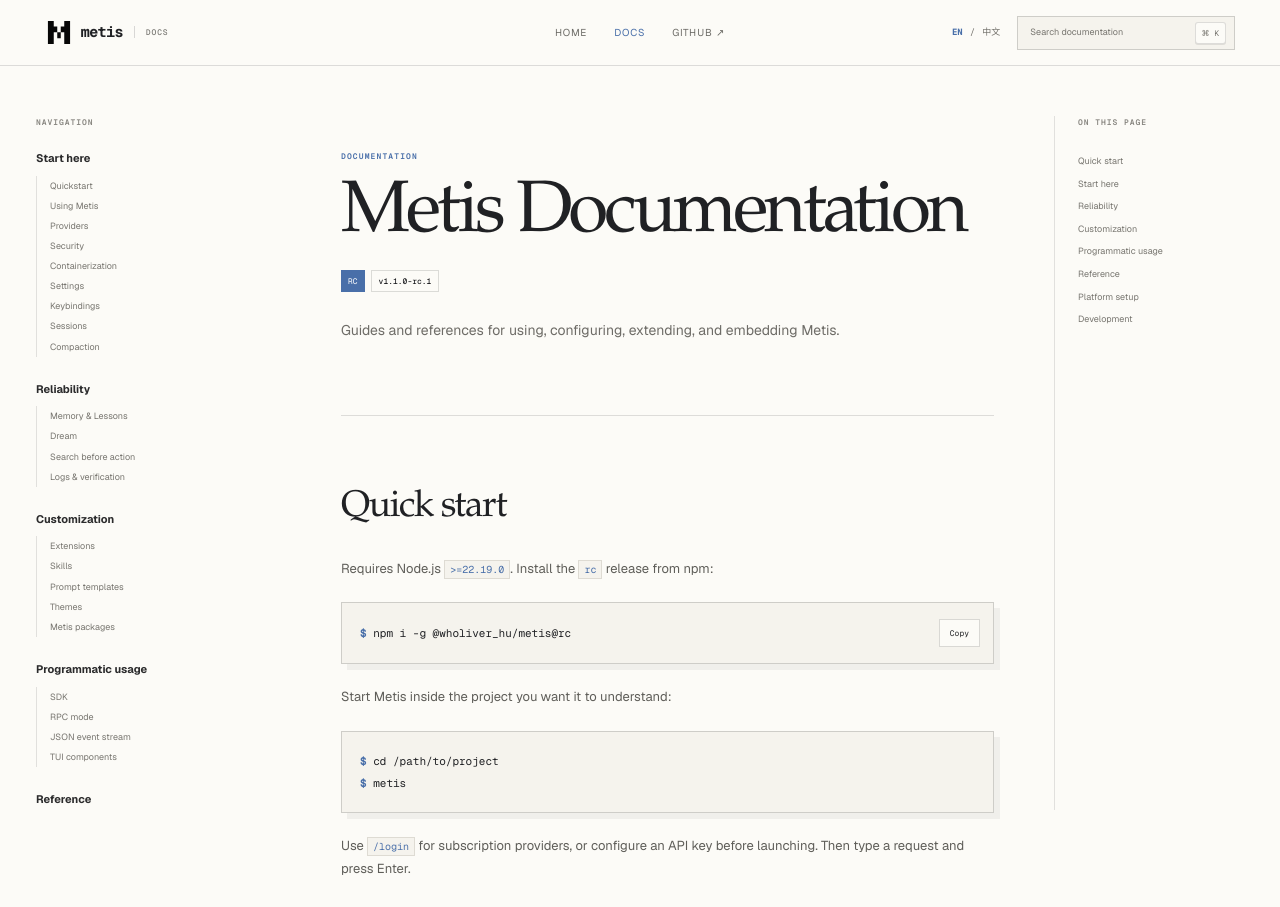
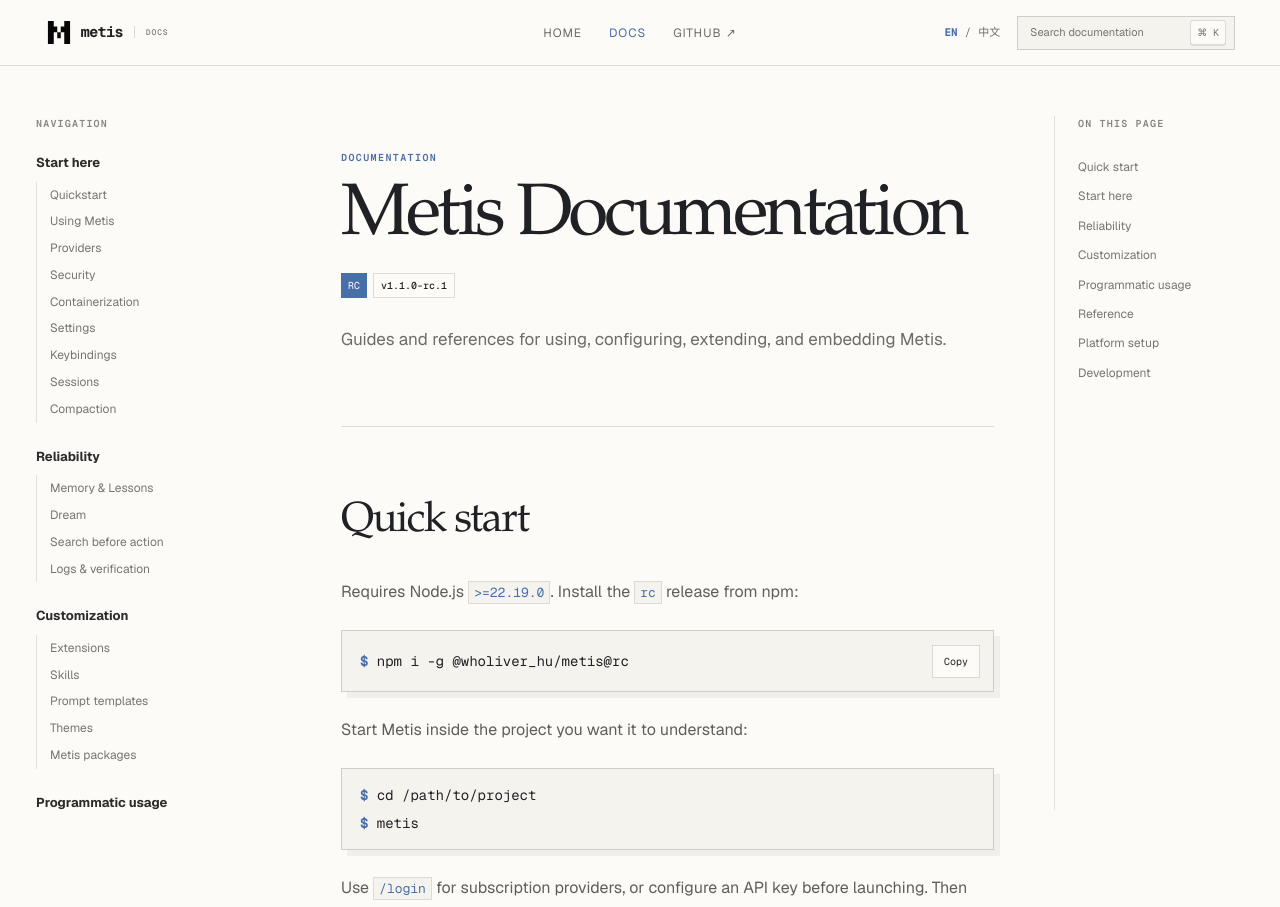
Before and after one commit to Wholiver/metisagent.tech, a Next.js app: page /docs in a window 1280 px wide. Shown: the top 907 px of the page. Built offline with nearby package versions, Linux system fonts and the light colour scheme.

Commit message:
fix: improve docs readability

```diff
--- a/app/docs/docs.css
+++ b/app/docs/docs.css
@@ -43,7 +43,7 @@
 .docs-header nav {
   display: flex;
   gap: 27px;
-  font-size: 10px;
+  font-size: 12px;
   letter-spacing: 0.08em;
   text-transform: uppercase;
 }
@@ -58,6 +58,8 @@
   gap: 15px;
 }
 
+.docs-header .language-toggle { font-size: 11px; }
+
 .docs-search-trigger {
   width: 218px;
   height: 34px;
@@ -70,7 +72,7 @@
   background: #f5f3ed;
   color: #77756f;
   cursor: pointer;
-  font-size: 9px;
+  font-size: 11px;
 }
 
 .docs-search-trigger kbd, .search-input-row kbd {
@@ -80,7 +82,7 @@
   background: #fcfbf7;
   box-shadow: 0 1px 0 rgba(32, 33, 36, 0.1);
   font-family: var(--font-geist-mono), monospace;
-  font-size: 8px;
+  font-size: 10px;
 }
 
 .docs-shell {
@@ -105,7 +107,7 @@
   margin: 0 0 22px;
   color: #888680;
   font-family: var(--font-geist-mono), monospace;
-  font-size: 8px;
+  font-size: 10px;
   font-weight: 600;
   letter-spacing: 0.12em;
   text-transform: uppercase;
@@ -116,15 +118,15 @@
 .sidebar-group > a:first-child {
   margin-bottom: 9px;
   color: #2b2b2c;
-  font-size: 11px;
+  font-size: 13px;
   font-weight: 650;
 }
 .sidebar-group > a:not(:first-child) {
-  padding: 4px 0 4px 13px;
+  padding: 5px 0 5px 13px;
   border-left: 1px solid rgba(32, 33, 36, 0.12);
   color: #77756f;
-  font-size: 9px;
-  line-height: 1.35;
+  font-size: 12px;
+  line-height: 1.4;
 }
 .sidebar-group a:hover { color: #496fa9; }
 
@@ -134,10 +136,10 @@
 }
 .docs-toc a {
   display: block;
-  padding: 5px 0;
+  padding: 6px 0;
   color: #77756f;
-  font-size: 9px;
-  line-height: 1.4;
+  font-size: 12px;
+  line-height: 1.45;
 }
 .docs-toc a:hover { color: #496fa9; }
 
@@ -150,7 +152,7 @@
   margin: 0 0 18px;
   color: #496fa9;
   font-family: var(--font-geist-mono), monospace;
-  font-size: 8px;
+  font-size: 10px;
   font-weight: 600;
   letter-spacing: 0.14em;
 }
@@ -166,7 +168,7 @@
   max-width: 610px;
   margin: 27px 0 0;
   color: #6e6c67;
-  font-size: 14px;
+  font-size: 17px;
   line-height: 1.7;
 }
 .version-badge {
@@ -176,7 +178,7 @@
   gap: 6px;
   align-items: center;
   font-family: var(--font-geist-mono), monospace;
-  font-size: 8px;
+  font-size: 10px;
 }
 .version-badge span { padding: 5px 7px; background: #496fa9; color: white; }
 .version-badge b { padding: 4px 7px; border: 1px solid rgba(32, 33, 36, 0.15); font-weight: 500; }
@@ -190,14 +192,14 @@
 .section-title-row h2 {
   margin: 0;
   font-family: var(--serif);
-  font-size: 37px;
+  font-size: 42px;
   font-weight: 400;
   letter-spacing: -0.04em;
 }
 .section-title-row > a { color: transparent; font-family: var(--font-geist-mono), monospace; font-size: 14px; }
 .section-title-row:hover > a { color: #496fa9; }
-.docs-section > p { margin: 22px 0; color: #5f5e59; font-size: 13px; line-height: 1.75; }
-.docs-section > p code, .docs-callout code { padding: 2px 5px; border: 1px solid #dedbd3; background: #f5f3ed; color: #496fa9; font-family: var(--font-geist-mono), monospace; font-size: 10px; }
+.docs-section > p { margin: 24px 0; color: #5f5e59; font-size: 16px; line-height: 1.75; }
+.docs-section > p code, .docs-callout code { padding: 2px 5px; border: 1px solid #dedbd3; background: #f5f3ed; color: #496fa9; font-family: var(--font-geist-mono), monospace; font-size: 13px; }
 
 .docs-code-block {
   min-height: 62px;
@@ -210,9 +212,9 @@
   box-shadow: 6px 6px 0 rgba(32, 33, 36, 0.05);
 }
 .docs-code-block.compact { grid-template-columns: 1fr; min-height: 82px; }
-.docs-code-block code { font-family: var(--font-geist-mono), monospace; font-size: 11px; line-height: 2; }
+.docs-code-block code { overflow-wrap: anywhere; font-family: var(--font-geist-mono), monospace; font-size: 14px; line-height: 2; }
 .docs-code-block code span { color: #496fa9; font-weight: 700; }
-.docs-code-block button { padding: 7px 10px; border: 1px solid rgba(32, 33, 36, 0.16); background: #fcfbf7; cursor: pointer; font-family: var(--font-geist-mono), monospace; font-size: 8px; }
+.docs-code-block button { padding: 8px 11px; border: 1px solid rgba(32, 33, 36, 0.16); background: #fcfbf7; cursor: pointer; font-family: var(--font-geist-mono), monospace; font-size: 10px; }
 .docs-code-block button:hover { background: #202124; color: #fcfbf7; }
 
 .docs-callout {
@@ -224,8 +226,8 @@
   border-left: 3px solid #4f8b91;
   background: #eef5ef;
 }
-.docs-callout > span { color: #4f8b91; font-family: var(--font-geist-mono), monospace; font-size: 8px; font-weight: 700; }
-.docs-callout p { margin: 0; color: #555b56; font-size: 11px; line-height: 1.65; }
+.docs-callout > span { color: #4f8b91; font-family: var(--font-geist-mono), monospace; font-size: 10px; font-weight: 700; }
+.docs-callout p { margin: 0; color: #555b56; font-size: 14px; line-height: 1.7; }
 
 .docs-link-list { margin-top: 27px; border-top: 1px solid rgba(32, 33, 36, 0.13); }
 .docs-link-list > a {
@@ -240,18 +242,18 @@
 }
 .docs-link-list > a:hover { padding-left: 13px; padding-right: 13px; background: #f5f3ed; }
 .docs-link-list span { display: flex; flex-direction: column; gap: 6px; }
-.docs-link-list strong { font-family: var(--serif); font-size: 18px; font-weight: 400; }
-.docs-link-list small { color: #77756f; font-size: 10px; line-height: 1.5; }
+.docs-link-list strong { font-family: var(--serif); font-size: 21px; font-weight: 400; }
+.docs-link-list small { color: #77756f; font-size: 13px; line-height: 1.55; }
 .docs-link-list i { color: #496fa9; font-style: normal; }
 
 .docs-next { padding: 64px 0; }
-.docs-next > span { color: #8a8882; font-family: var(--font-geist-mono), monospace; font-size: 8px; text-transform: uppercase; letter-spacing: 0.1em; }
+.docs-next > span { color: #8a8882; font-family: var(--font-geist-mono), monospace; font-size: 10px; text-transform: uppercase; letter-spacing: 0.1em; }
 .docs-next > a { min-height: 96px; margin-top: 13px; padding: 18px 22px; display: grid; grid-template-columns: 1fr auto; align-items: center; border: 1px solid rgba(32, 33, 36, 0.16); background: #f5f3ed; }
 .docs-next a small, .docs-next a strong { display: block; }
-.docs-next a small { margin-bottom: 6px; color: #496fa9; font-family: var(--font-geist-mono), monospace; font-size: 7px; }
-.docs-next a strong { font-family: var(--serif); font-size: 24px; font-weight: 400; }
+.docs-next a small { margin-bottom: 6px; color: #496fa9; font-family: var(--font-geist-mono), monospace; font-size: 9px; }
+.docs-next a strong { font-family: var(--serif); font-size: 26px; font-weight: 400; }
 .docs-next a i { grid-column: 2; grid-row: 1; color: #496fa9; font-style: normal; font-size: 22px; }
-.docs-footer { padding-top: 28px; display: flex; justify-content: space-between; border-top: 1px solid rgba(32, 33, 36, 0.14); color: #8b8983; font-family: var(--font-geist-mono), monospace; font-size: 8px; }
+.docs-footer { padding-top: 28px; display: flex; justify-content: space-between; border-top: 1px solid rgba(32, 33, 36, 0.14); color: #8b8983; font-family: var(--font-geist-mono), monospace; font-size: 10px; }
 
 .search-backdrop {
   position: fixed;
@@ -267,16 +269,16 @@
 .search-dialog { width: min(100%, 620px); border: 1px solid rgba(32, 33, 36, 0.25); background: #fcfbf7; box-shadow: 0 24px 80px rgba(0,0,0,.23); }
 .search-input-row { height: 62px; padding: 0 15px; display: grid; grid-template-columns: auto 1fr auto; gap: 12px; align-items: center; border-bottom: 1px solid rgba(32, 33, 36, 0.14); }
 .search-input-row > span { color: #496fa9; font-family: var(--serif); font-size: 24px; }
-.search-input-row input { width: 100%; border: 0; outline: 0; background: transparent; color: #202124; font-size: 14px; }
+.search-input-row input { width: 100%; border: 0; outline: 0; background: transparent; color: #202124; font-size: 16px; }
 .search-results { max-height: 430px; padding: 8px; overflow: auto; }
 .search-results > a { min-height: 57px; padding: 9px 12px; display: grid; grid-template-columns: 1fr auto; align-items: center; }
 .search-results > a:hover { background: #eef1f8; }
 .search-results span { display: flex; flex-direction: column; gap: 3px; }
-.search-results small { color: #8a8882; font-size: 7px; text-transform: uppercase; letter-spacing: 0.08em; }
-.search-results strong { font-family: var(--serif); font-size: 16px; font-weight: 400; }
+.search-results small { color: #8a8882; font-size: 9px; text-transform: uppercase; letter-spacing: 0.08em; }
+.search-results strong { font-family: var(--serif); font-size: 18px; font-weight: 400; }
 .search-results i { color: #496fa9; font-style: normal; }
-.search-results > p { padding: 40px 18px; color: #77756f; text-align: center; font-size: 11px; }
-.search-footer { height: 38px; padding: 0 14px; display: flex; gap: 17px; align-items: center; border-top: 1px solid rgba(32, 33, 36, 0.13); color: #8a8882; font-family: var(--font-geist-mono), monospace; font-size: 7px; }
+.search-results > p { padding: 40px 18px; color: #77756f; text-align: center; font-size: 14px; }
+.search-footer { height: 38px; padding: 0 14px; display: flex; gap: 17px; align-items: center; border-top: 1px solid rgba(32, 33, 36, 0.13); color: #8a8882; font-family: var(--font-geist-mono), monospace; font-size: 9px; }
 
 @media (max-width: 1120px) {
   .docs-shell { grid-template-columns: 220px minmax(0, 740px); gap: 45px; }
```
